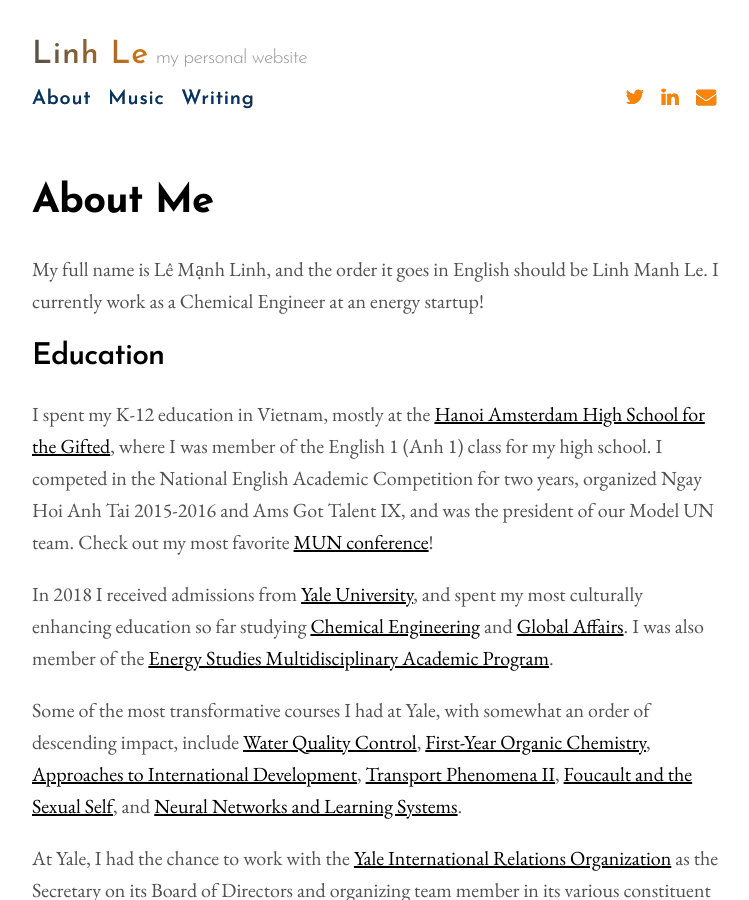
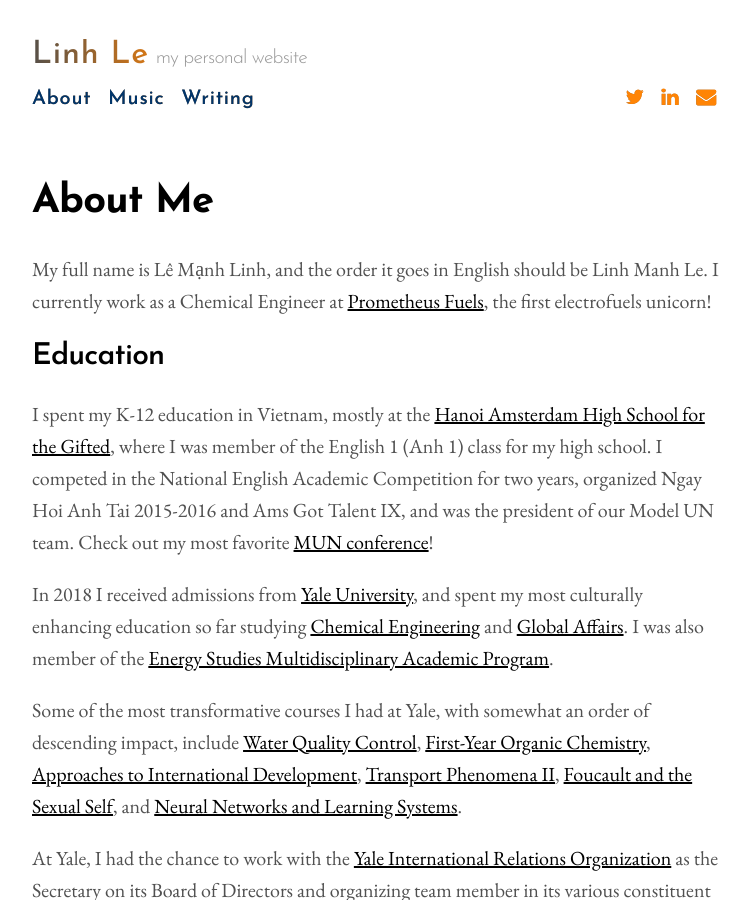
Before and after one commit to aidenva/aidenva.github.io, a Jekyll site: the page built from menu/about.md, in a window 1280 px wide and 900 px high. Shown: the whole window, without its empty margins (263-1012 px from the left). Built offline with Jekyll 4.4.1, drawn with Linux system fonts in a browser that asks for light colours.

Commit message:
prometheus

```diff
--- a/menu/about.md
+++ b/menu/about.md
@@ -4,7 +4,7 @@ title: About Me
 permalink: /about
 ---
 
-My full name is Lê Mạnh Linh, and the order it goes in English should be Linh Manh Le. I currently work as a Chemical Engineer at an energy startup!
+My full name is Lê Mạnh Linh, and the order it goes in English should be Linh Manh Le. I currently work as a Chemical Engineer at [Prometheus Fuels](https://www.prometheusfuels.com), the first electrofuels unicorn!
 
 ## Education
 
```
